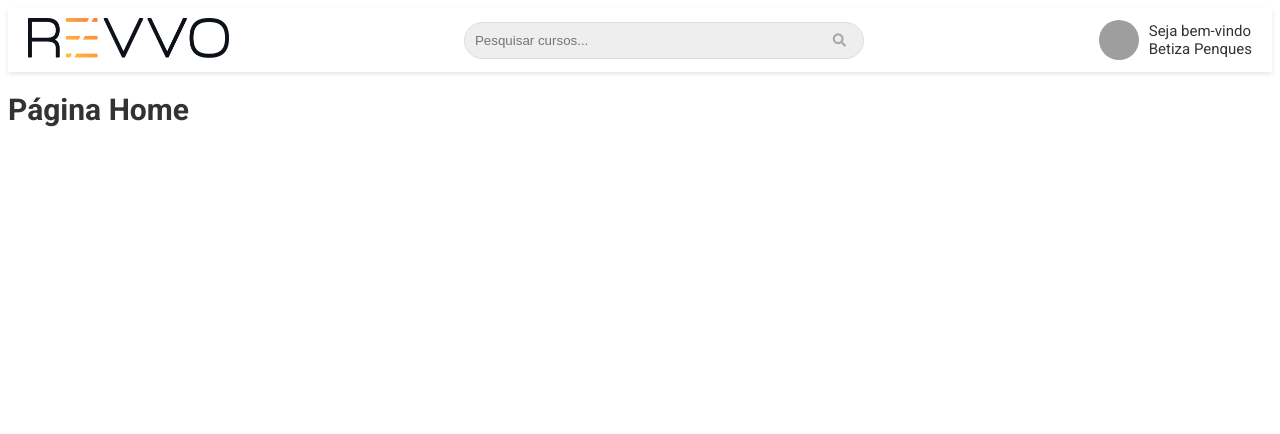
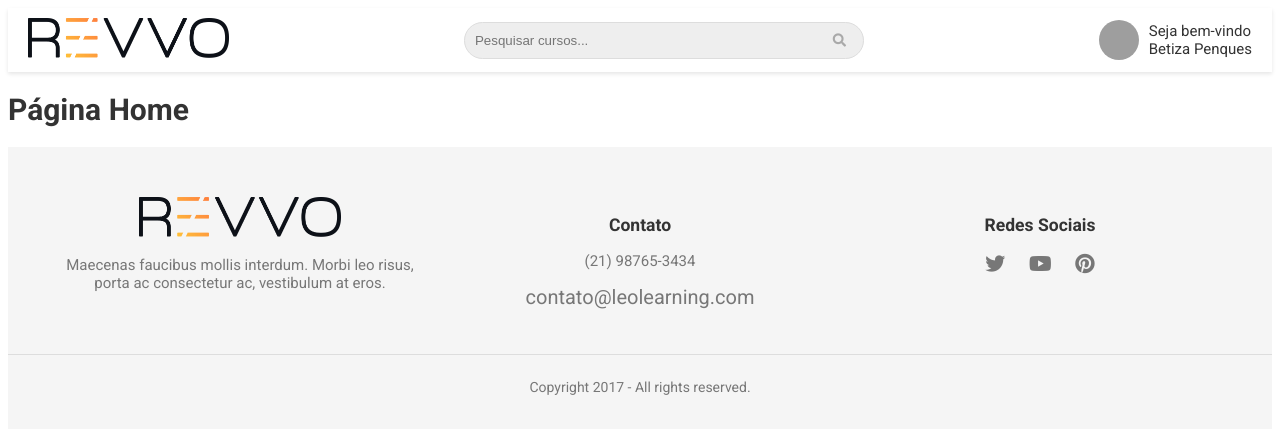
Before and after one commit to BePenques/desafio_revvo, a PHP site: page / in a window 1280 px wide. Shown: the top 434 px of the page. Run offline with PHP 8.4, Linux system fonts and the light colour scheme; style sheets or scripts are compiled from the project's sources; grey boxes are pictures that could not be loaded.

Commit message:
footer.php and initial footer layout

```diff
--- /dev/null
+++ b/assets/css/footer.css
@@ -0,0 +1,46 @@
+.footer {
+  background-color: #f5f5f5;
+  padding: 20px 0;
+  text-align: center;
+  color: #777;
+}
+
+.footer-content {
+  display: flex;
+  justify-content: space-around;
+  flex-wrap: wrap;
+  padding: 20px;
+  max-width: 1200px;
+  margin: 0 auto;
+}
+
+.footer-section {
+  flex: 1;
+  margin: 10px;
+}
+
+.footer-section h3 {
+  color: #333;
+}
+
+.footer-section a {
+  color: #777;
+  text-decoration: none;
+  margin: 0 10px;
+  font-size: 20px;
+}
+
+.footer-section a:hover {
+  color: #000;
+}
+
+.footer-bottom {
+  border-top: 1px solid #ddd;
+  padding-top: 10px;
+  font-size: 14px;
+}
+
+.logo h2 {
+  font-size: 24px;
+  color: #333;
+}
--- a/index.php
+++ b/index.php
@@ -12,6 +12,7 @@ $pages = [
     <meta name="viewport" content="width=device-width, initial-scale=1.0">
     <link rel="stylesheet" href="assets/css/header.css">
     <link rel="stylesheet" href="assets/css/styles.css">
+    <link rel="stylesheet" href="assets/css/footer.css">
     <link rel="stylesheet" href="https://cdnjs.cloudflare.com/ajax/libs/font-awesome/5.15.4/css/all.min.css">
     <link href="https://fonts.googleapis.com/css2?family=Roboto:wght@400;700&display=swap" rel="stylesheet">
     <title>LEO Cursos</title>
@@ -23,6 +24,7 @@ $pages = [
         if (array_key_exists($page, $pages)) {
             include 'php/partials/header.php';
             include $pages[$page];
+            include 'php/partials/footer.php';
 
         } else {
 
--- /dev/null
+++ b/php/partials/footer.php
@@ -0,0 +1,24 @@
+<footer class="footer">
+    <div class="footer-content">
+        <div class="footer-section logo">
+            <img src="assets/images/logo.png" alt="revvo Logo">
+            <p>Maecenas faucibus mollis interdum. Morbi leo risus, porta ac consectetur ac, vestibulum at eros.</p>
+        </div>
+
+        <div class="footer-section contact">
+            <h3>Contato</h3>
+            <p>(21) 98765-3434</p>
+            <p><a href="mailto:contato@leolearning.com">contato@leolearning.com</a></p>
+        </div>
+
+        <div class="footer-section social">
+            <h3>Redes Sociais</h3>
+            <a href="#"><i class="fab fa-twitter"></i></a>
+            <a href="#"><i class="fab fa-youtube"></i></a>
+            <a href="#"><i class="fab fa-pinterest"></i></a>
+        </div>
+    </div>
+    <div class="footer-bottom">
+        <p>Copyright 2017 - All rights reserved.</p>
+    </div>
+</footer>
--- a/php/partials/header.php
+++ b/php/partials/header.php
@@ -3,7 +3,7 @@
         <!-- Logotipo -->
         <div class="logo">
 
-            <img src="assets/images/logo.png" alt="LEO Cursos Logo">
+            <img src="assets/images/logo.png" alt="revvo Logo">
 
         </div>
 
--- /dev/null
+++ b/sass/footer.scss
@@ -0,0 +1,46 @@
+.footer {
+    background-color: #f5f5f5;
+    padding: 20px 0;
+    text-align: center;
+    color: #777;
+}
+
+.footer-content {
+    display: flex;
+    justify-content: space-around;
+    flex-wrap: wrap;
+    padding: 20px;
+    max-width: 1200px;
+    margin: 0 auto;
+}
+
+.footer-section {
+    flex: 1;
+    margin: 10px;
+}
+
+.footer-section h3 {
+    color: #333;
+}
+
+.footer-section a {
+    color: #777;
+    text-decoration: none;
+    margin: 0 10px;
+    font-size: 20px;
+}
+
+.footer-section a:hover {
+    color: #000;
+}
+
+.footer-bottom {
+    border-top: 1px solid #ddd;
+    padding-top: 10px;
+    font-size: 14px;
+}
+
+.logo h2 {
+    font-size: 24px;
+    color: #333;
+}
```
